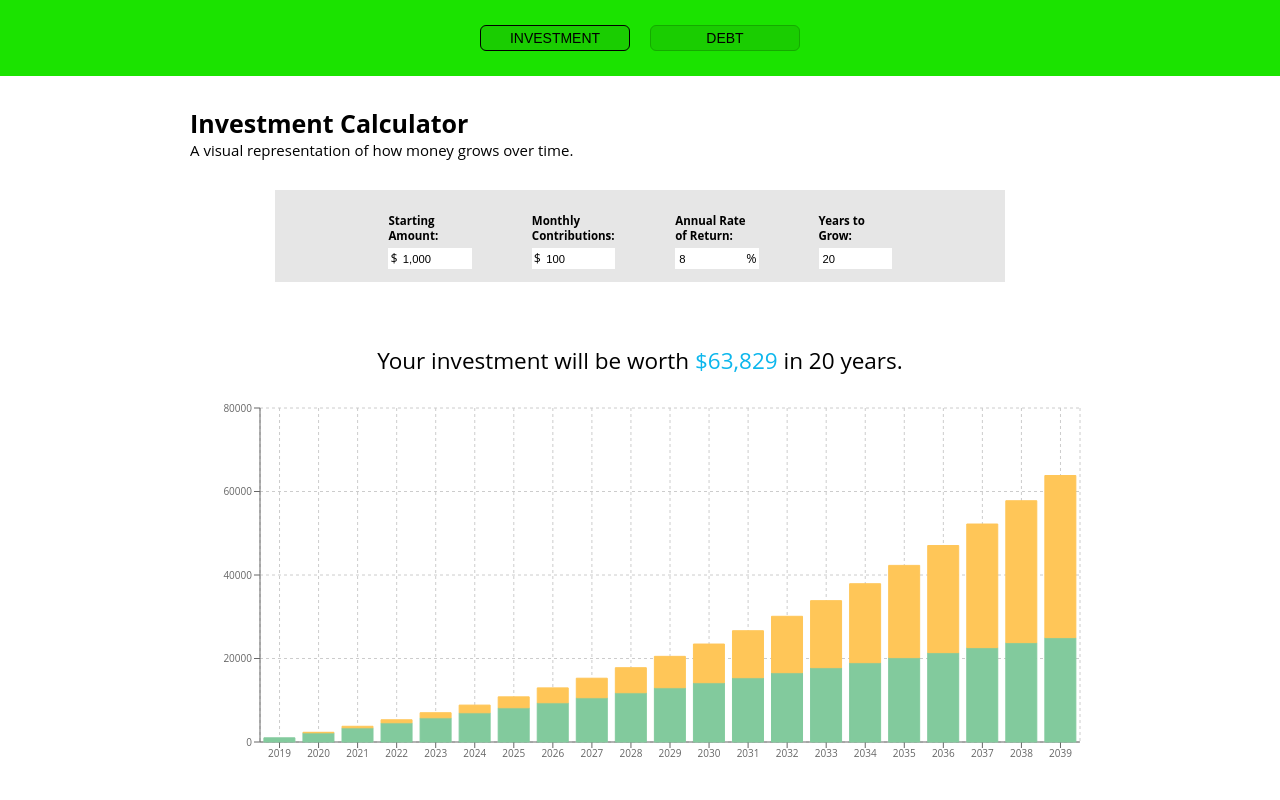
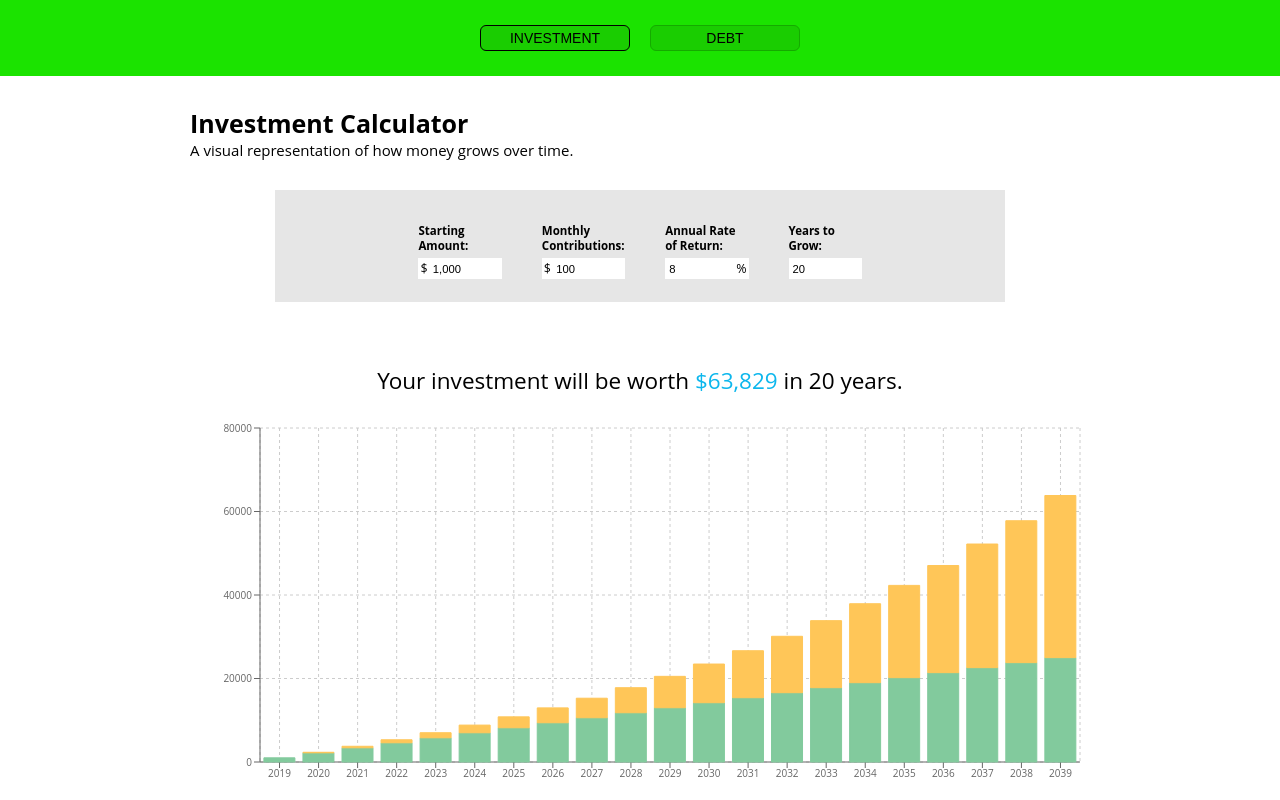
Before and after one commit to jaimelovera/investment-debt-visualizer, a React (Create React App) app: page / in a window 1280 px wide. Built offline with nearby package versions, Linux system fonts and the light colour scheme.

Commit message:
minor changes

```diff
--- a/src/components/InputValues/InputValues.css
+++ b/src/components/InputValues/InputValues.css
@@ -36,20 +36,9 @@
     outline: none;
 }
 
-@media screen and (min-width: 398px) {
+@media screen and (min-width: 624px) {
 	.inputvalues-item {
-		padding: 0 1rem 0 1rem;
+		padding-left: 2rem;
+		padding-right: 2rem;
 	}
 }
-
-@media screen and (min-width: 624px) {
-	.inputvalues-item {
-		padding: 0 2rem 0 2rem;
-	}
-}
-
-@media screen and (min-width: 768px) {
-	.inputvalues-item {
-		padding: 0 3rem 0 3rem;
-	}
-}
```
